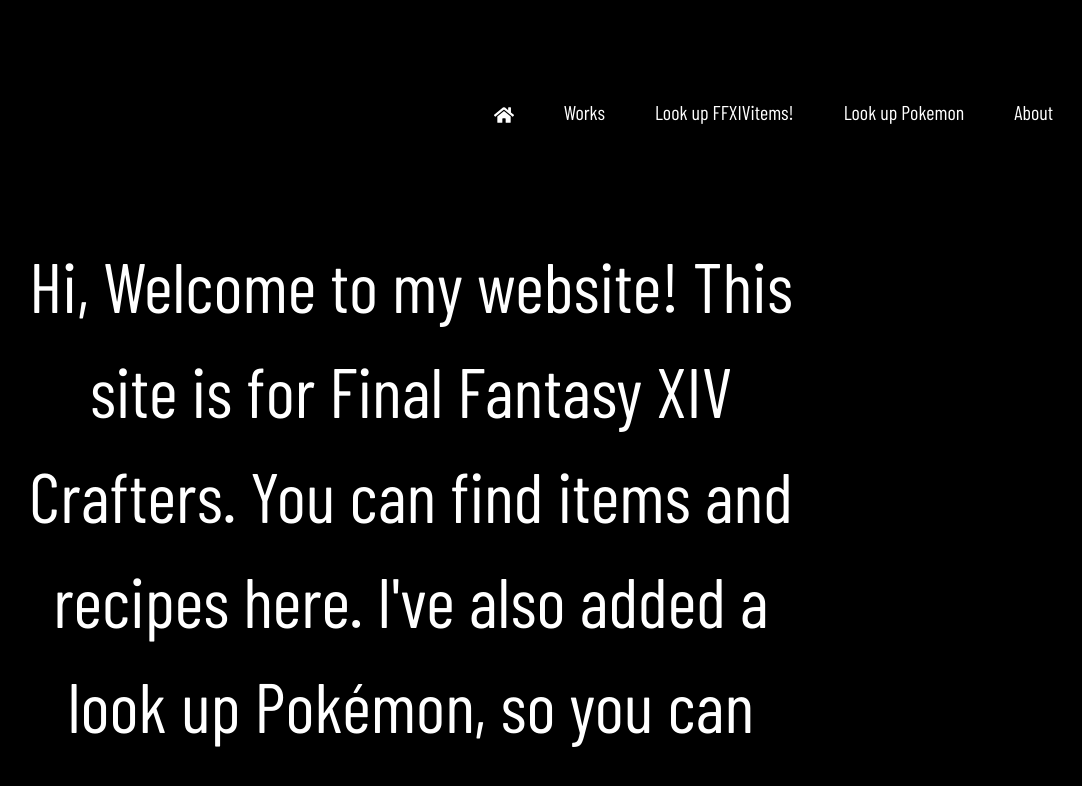
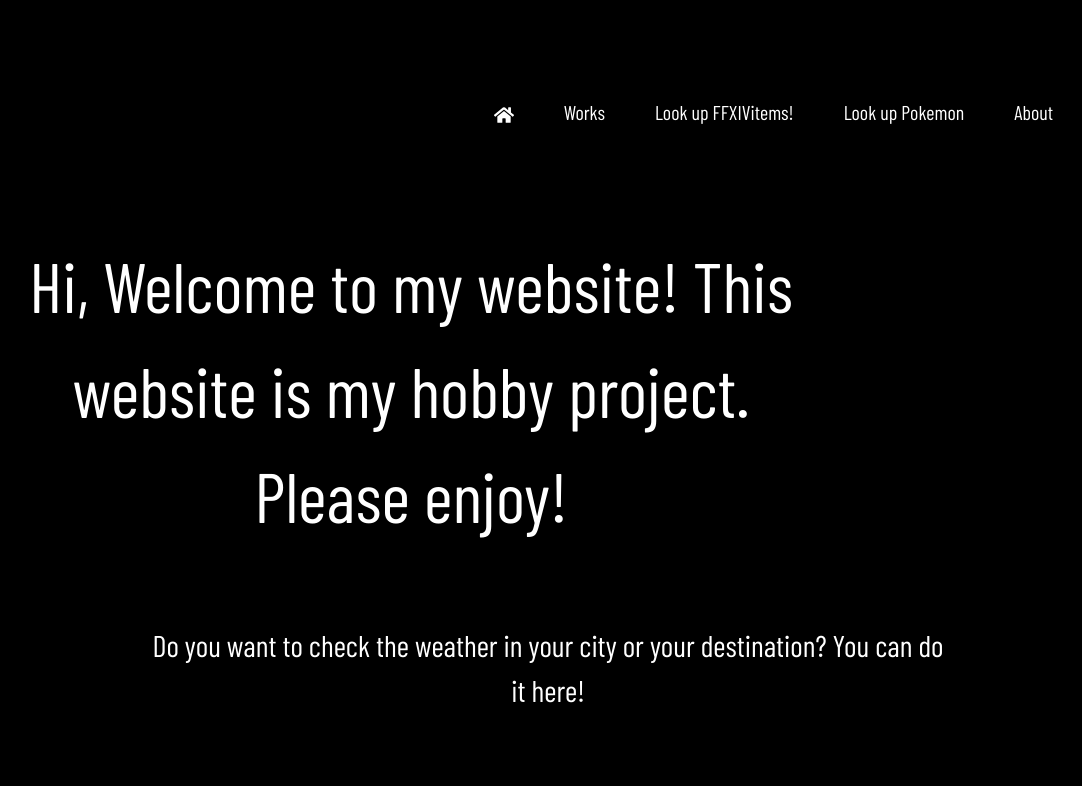
Before and after one commit to Asamijonsson/portfolio2023, a React (Create React App) app: page / in a window 1280 px wide. Shown: the top 786 px of the page, without its empty margins (77-1159 px from the left). Built offline with nearby package versions, Linux system fonts and the light colour scheme.

Commit message:
change the text

```diff
--- a/src/Pages/Home.jsx
+++ b/src/Pages/Home.jsx
@@ -1,20 +1,17 @@
-
 import style from "./Home.module.css";
 import Weather from "../components/Weather";
 
 const Home = () => {
-  return (<>
-    <div className={style.text}>
-      Hi,
-      Welcome to my website!
-      This site is for Final Fantasy XIV Crafters.
-      You can find items and recipes here.
-      I've also added a look up Pokémon, so you can find them as well.
-      Please enjoy!
+  return (
+    <>
+      <div className={style.text}>
+        Hi, Welcome to my website! This website is my hobby project. Please
+        enjoy!
+        {/* Feature update: I will implement a market board from FFXIV, where you can see item prices.  */}
+      </div>
+      <Weather />
+    </>
+  );
+};
 
-      {/* Feature update: I will implement a market board from FFXIV, where you can see item prices.  */}
-      </div>
-    <Weather /></>)
-}
-
-export default Home
+export default Home;
```
